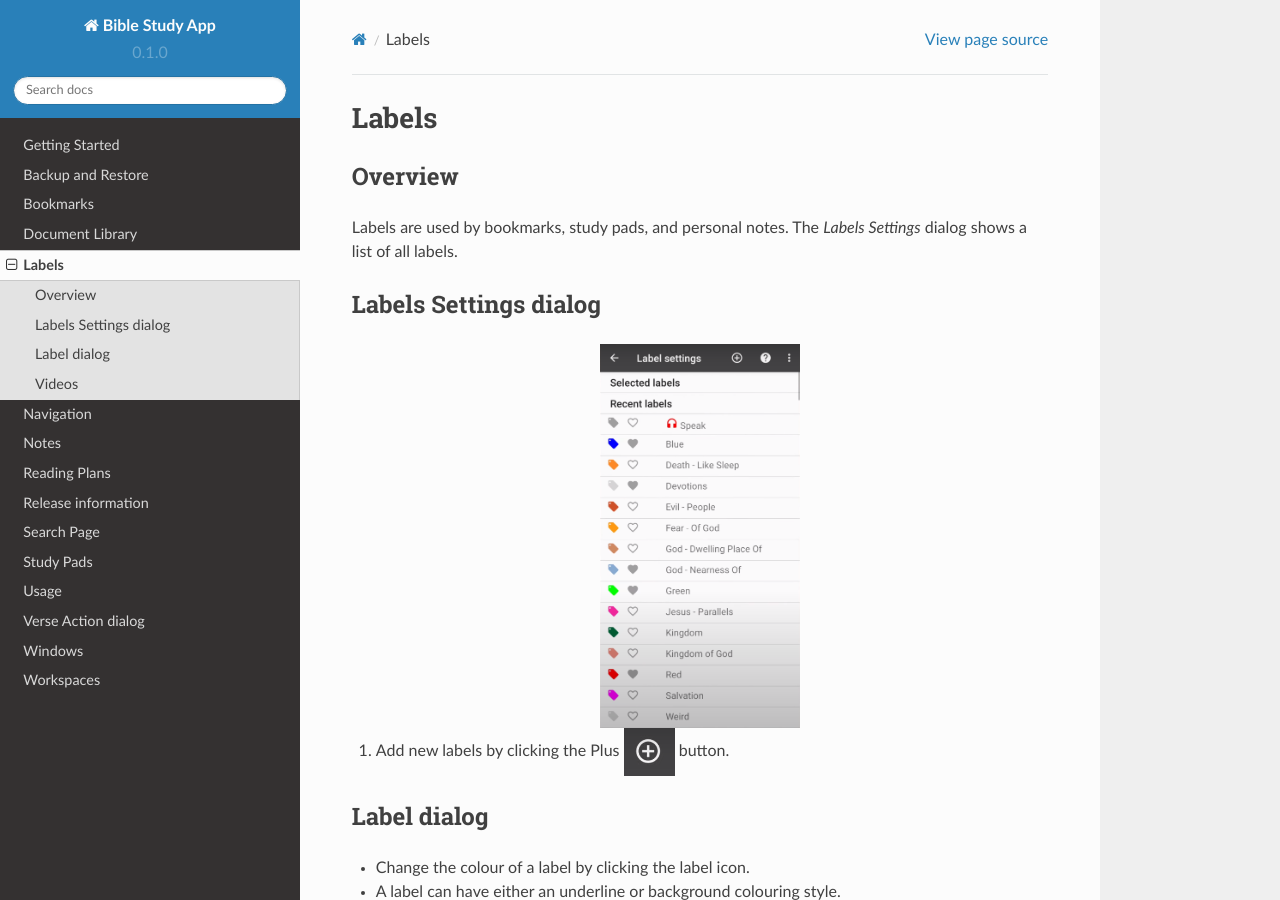
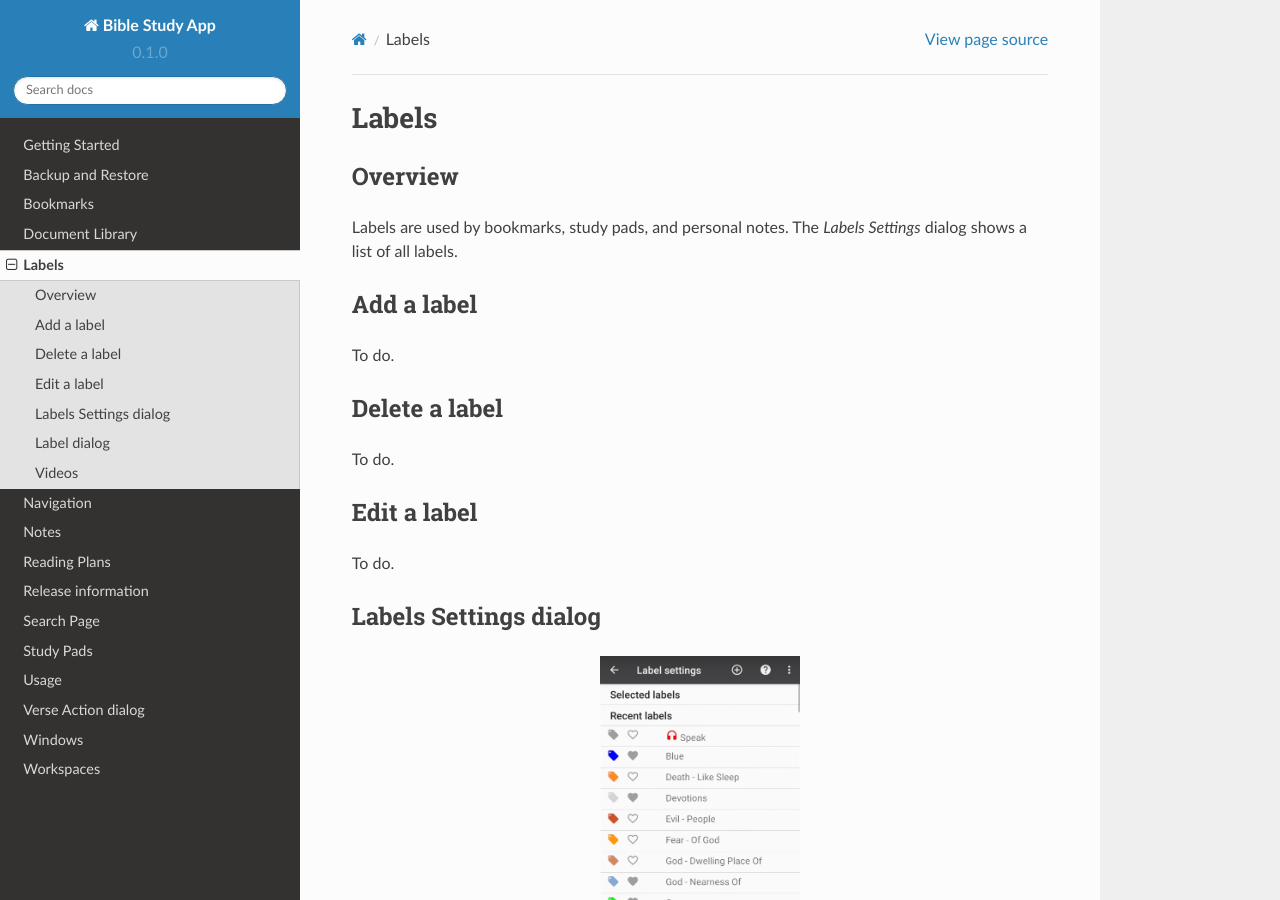
Before and after one commit to AndBible/docs, a Sphinx documentation site: the page built from docs/source/labels.rst, in a window 1280 px wide and 900 px high. Built offline with Sphinx 7.4.7 and the Read the Docs theme 2.0.0, drawn with Linux system fonts in a browser that asks for light colours; pages that are not in the unit, such as notebooks, are missing from menus.

Commit message:
Update labels.rst

```diff
--- a/docs/source/labels.rst
+++ b/docs/source/labels.rst
@@ -6,6 +6,18 @@ Overview
 --------
 
 Labels are used by bookmarks, study pads, and personal notes. The *Labels Settings* dialog shows a list of all labels.
+
+Add a label
+-----------
+To do.
+
+Delete a label
+-----------
+To do.
+
+Edit a label
+-----------
+To do.
 
 Labels Settings dialog
 ----------------------
```
